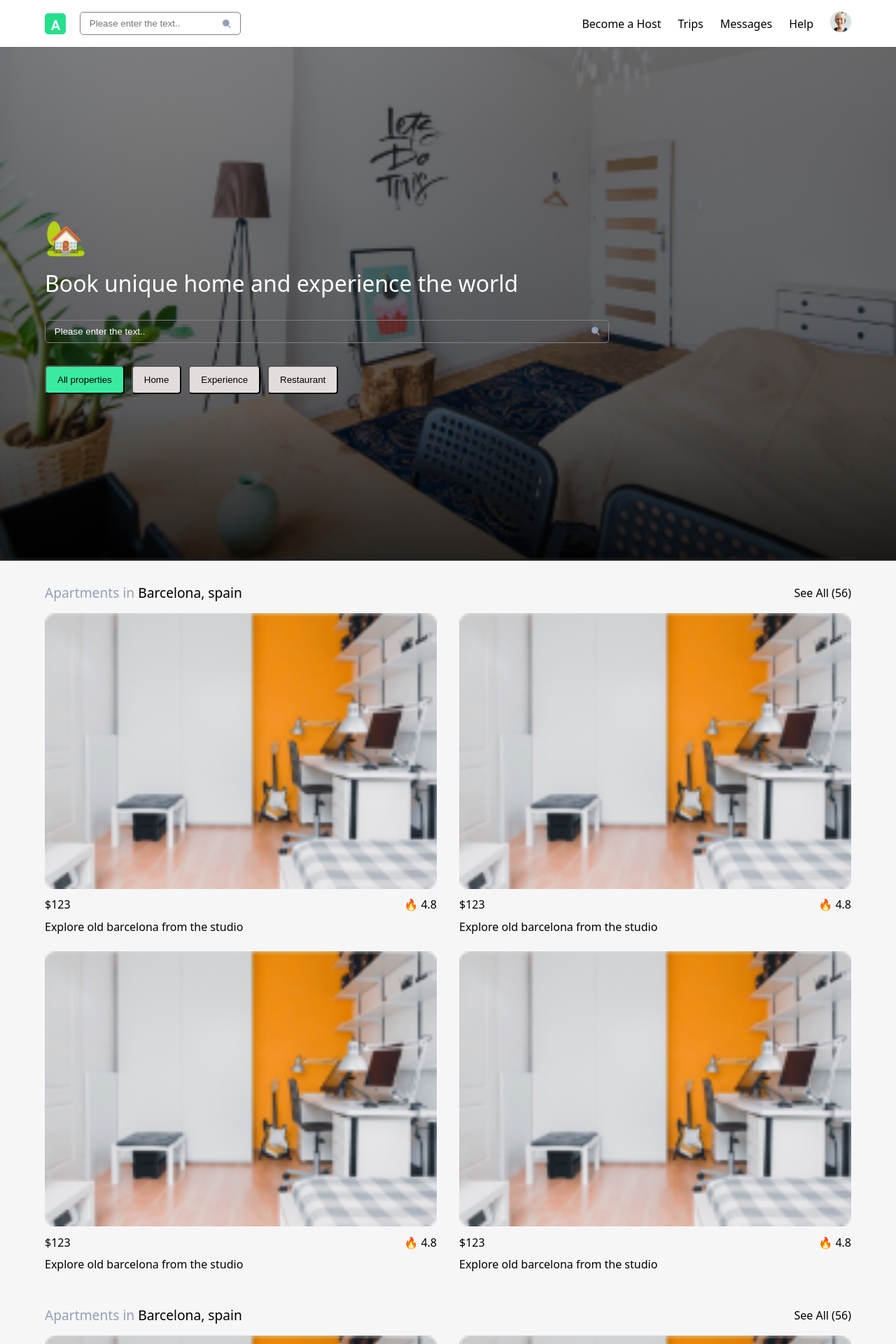
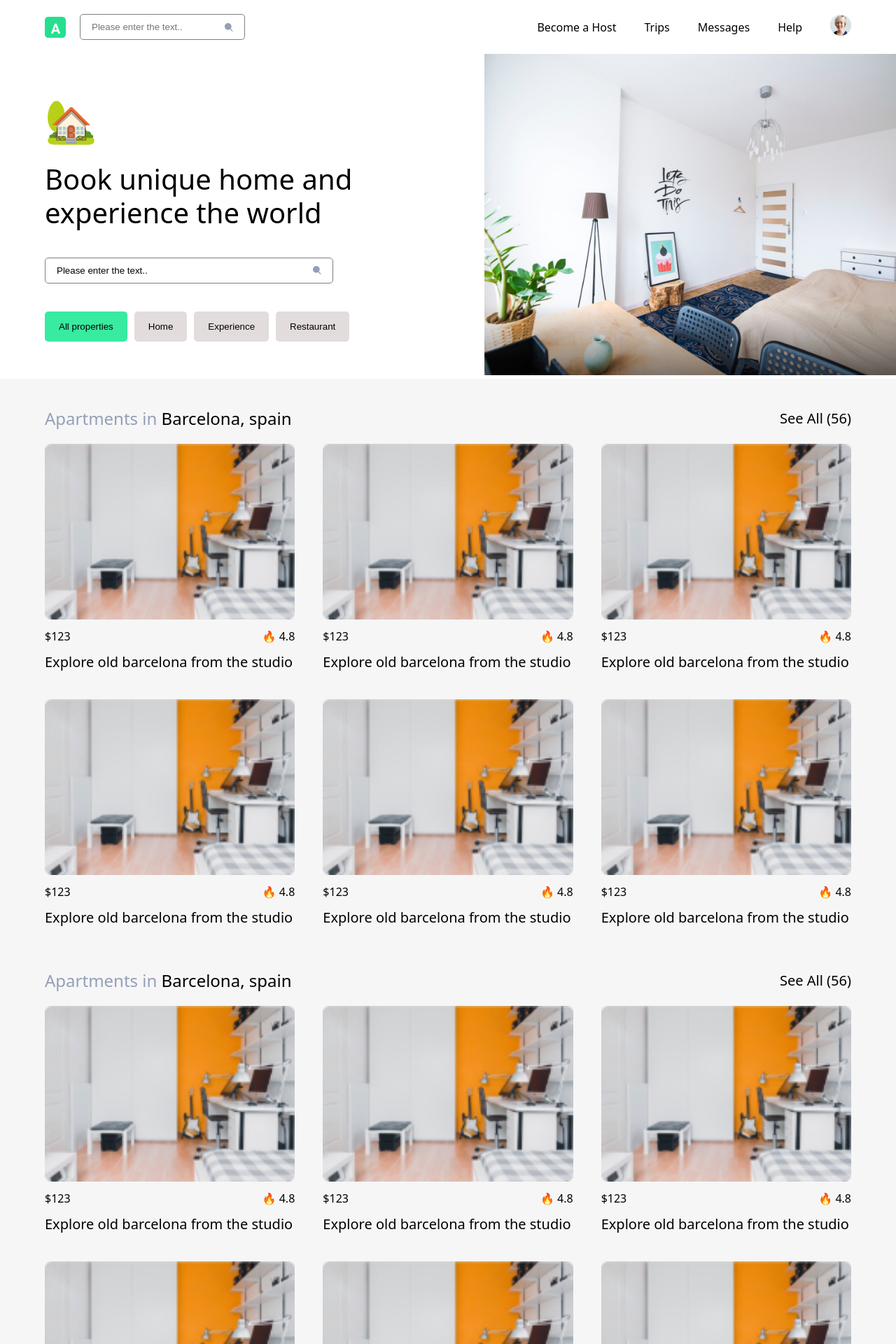
Before and after one commit to craj68168/mobile-first-approach, a Next.js app: page / in a window 1280 px wide. Shown: the top 1920 px of the page at 70% size. Built offline with nearby package versions, Linux system fonts and the light colour scheme.

Commit message:
feat:mobile design approach done

```diff
--- a/app/page.tsx
+++ b/app/page.tsx
@@ -68,6 +68,7 @@ export default function Home() {
               <button className="btn btn-secondary">Restaurant</button>
             </div>
           </div>
+          <div className="hero__img__blog"><img src="./img/room.png" alt="image"/></div>
         </div>
         <section className="apartment">
           <div className="container">
@@ -98,8 +99,26 @@ export default function Home() {
                   <a href="#">Explore old barcelona from the studio</a>
                 </div>
               </div>
-            </div>
-            <div className="apartment__list-wrapper">
+              <div className="apartment--card">
+                <img src="./img/apartment.png" alt="apartment" />
+                <div className="apartment--meta">
+                  <span>$123</span>
+                  <span>🔥 4.8</span>
+                </div>
+                <div className="apartment__title">
+                  <a href="#">Explore old barcelona from the studio</a>
+                </div>
+              </div>
+              <div className="apartment--card">
+                <img src="./img/apartment.png" alt="apartment" />
+                <div className="apartment--meta">
+                  <span>$123</span>
+                  <span>🔥 4.8</span>
+                </div>
+                <div className="apartment__title">
+                  <a href="#">Explore old barcelona from the studio</a>
+                </div>
+              </div>
               <div className="apartment--card">
                 <img src="./img/apartment.png" alt="apartment" />
                 <div className="apartment--meta">
@@ -152,8 +171,26 @@ export default function Home() {
                   <a href="#">Explore old barcelona from the studio</a>
                 </div>
               </div>
-            </div>
-            <div className="apartment__list-wrapper">
+              <div className="apartment--card">
+                <img src="./img/apartment.png" alt="apartment" />
+                <div className="apartment--meta">
+                  <span>$123</span>
+                  <span>🔥 4.8</span>
+                </div>
+                <div className="apartment__title">
+                  <a href="#">Explore old barcelona from the studio</a>
+                </div>
+              </div>
+              <div className="apartment--card">
+                <img src="./img/apartment.png" alt="apartment" />
+                <div className="apartment--meta">
+                  <span>$123</span>
+                  <span>🔥 4.8</span>
+                </div>
+                <div className="apartment__title">
+                  <a href="#">Explore old barcelona from the studio</a>
+                </div>
+              </div>
               <div className="apartment--card">
                 <img src="./img/apartment.png" alt="apartment" />
                 <div className="apartment--meta">
--- a/app/styles.css
+++ b/app/styles.css
@@ -108,6 +108,7 @@ nav ul li a {
   padding: 0.7rem 1rem;
   border-radius: 5px;
   cursor: pointer;
+  border: none;
 }
 .hero--btn-section .btn-success {
   background-color: rgb(56, 235, 160);
@@ -163,6 +164,10 @@ nav ul li a {
 .apartment__list-wrapper:last-child {
   margin-bottom: 0;
 }
+
+.hero__img__blog {
+  display: none;
+}
 @media screen and (min-width: 768px) {
   nav .hamburger {
     display: none;
@@ -177,9 +182,44 @@ nav ul li a {
   }
   nav ul li {
     padding: 0;
-    margin-left: 1.5rem;
+    margin-left: 2rem;
   }
   nav {
     flex-wrap: nowrap;
   }
+  .hero {
+    background: #fff;
+    min-height: auto;
+  }
+  .hero__text {
+    width: 50%;
+    margin-left: 5%;
+  }
+  .hero__img__blog {
+    display: block;
+    width: 50%;
+    margin-left: 2rem;
+  }
+  .hero__img__blog img {
+    height: 100%;
+    width: 100%;
+  }
+  .hero__text h1 {
+    color: #000;
+    width: 100%;
+  }
+  .search-block.hero-search-block input::placeholder {
+    color: #000;
+  }
+  .search-block.hero-search-block input:focus {
+    color: #000;
+  }
+  .apartment__list-wrapper {
+    grid-template-columns: repeat(3, 1fr);
+  }
 }
+@media screen and (min-width: 1024px) {
+  html {
+    font-size: 20px;
+  }
+}
```
